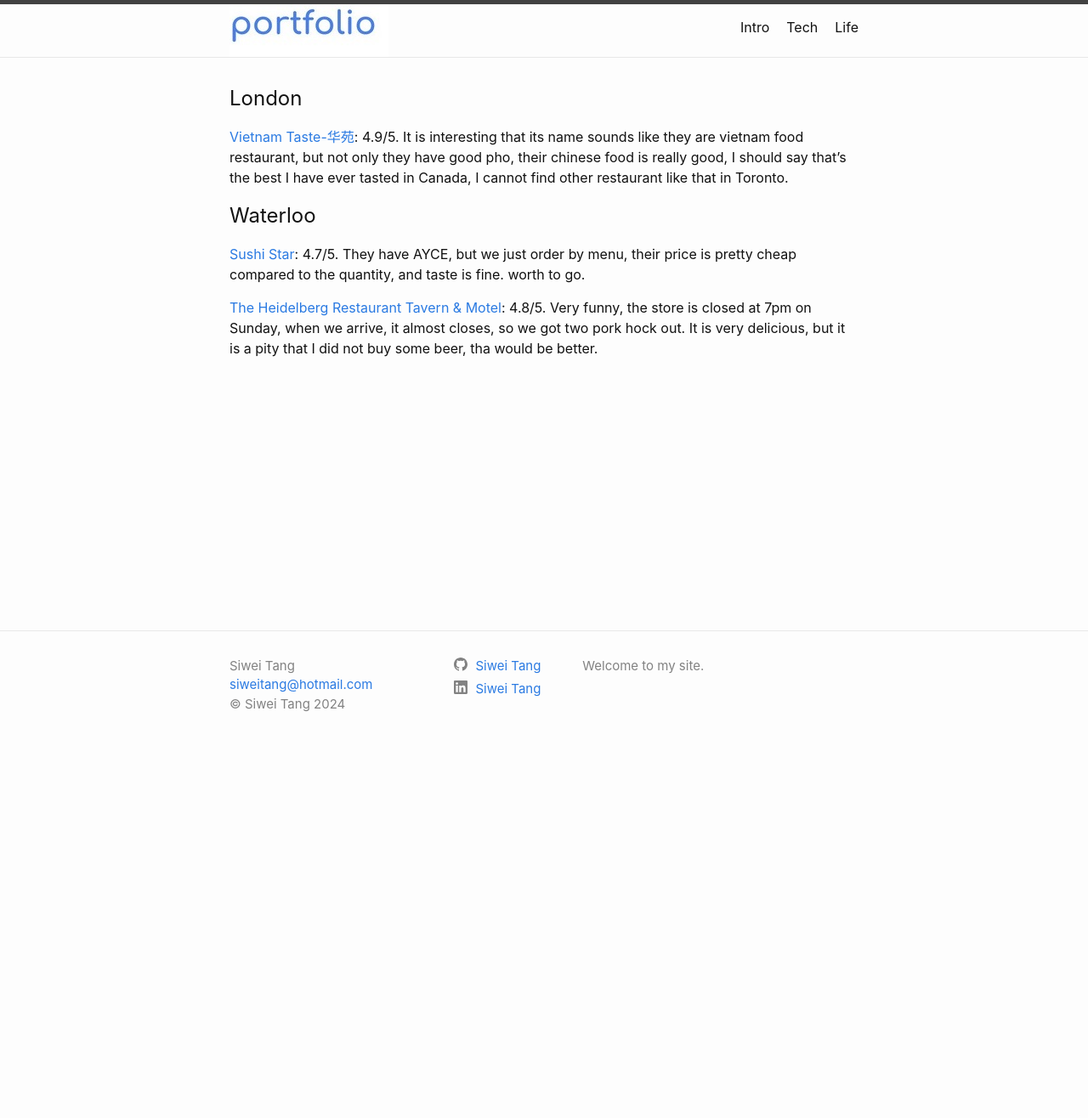
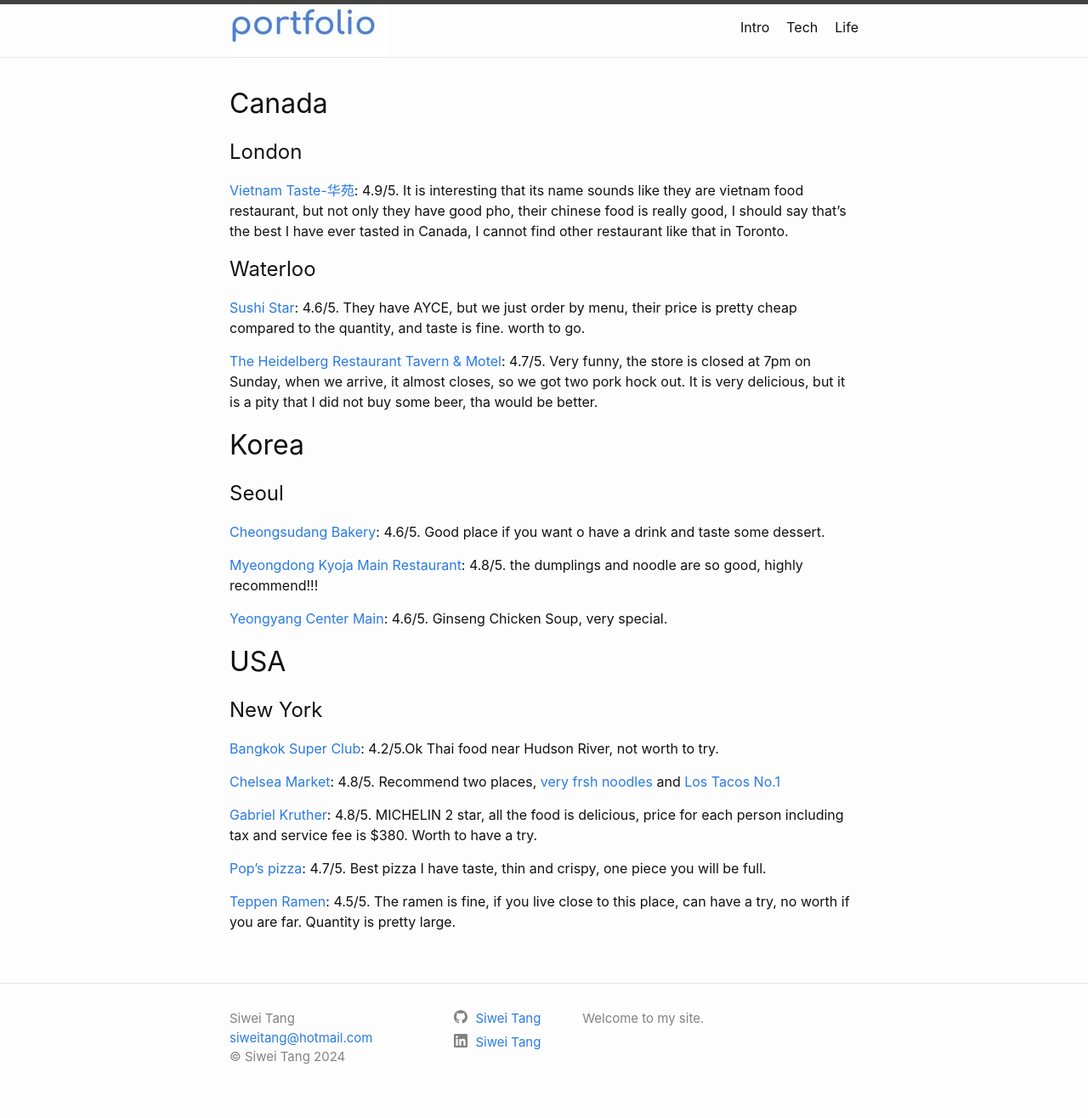
Before and after one commit to tangsiwei0831/portofolio, a Jekyll site: the page built from _Places/2024-05-21-Restaurants-02.md, in a window 1280 px wide. Shown: the whole page at 85% size. Built offline with Jekyll 4.4.1, drawn with Linux system fonts in a browser that asks for light colours; before the commit the page ends 900 px from its top, so only the background shows below that.

Commit message:
add content

```diff
--- a/_Places/2024-05-21-Restaurants-02.md
+++ b/_Places/2024-05-21-Restaurants-02.md
@@ -1,15 +1,36 @@
 ---
 layout: post
-title:  "Canada Travel Restaurants"
+title:  "Travel Restaurants"
 date:   2022-05-21 19:41:00
 category: life
 permalink: /life/restaurants/canada-travel
 order: 2
 ---
+## Canada
 # London
 [Vietnam Taste-华苑](https://www.instagram.com/p/CalWAVCrY69/?igshid=ZDFmNTE4Nzc%3D): 4.9/5. It is interesting that its name sounds like they are vietnam food restaurant, but not only they have good pho, their chinese food is really good, I should say that's the best I have ever tasted in Canada, I cannot find other restaurant like that in Toronto.
 
 # Waterloo
-[Sushi Star](http://www.sushistarcanada.com/): 4.7/5. They have AYCE, but we just order by menu, their price is pretty cheap compared to the quantity, and taste is fine. worth to go.
+[Sushi Star](http://www.sushistarcanada.com/): 4.6/5. They have AYCE, but we just order by menu, their price is pretty cheap compared to the quantity, and taste is fine. worth to go.
 
-[The Heidelberg Restaurant Tavern & Motel](https://www.oldhh.com/): 4.8/5. Very funny, the store is closed at 7pm on Sunday, when we arrive, it almost closes, so we got two pork hock out. It is very delicious, but it is a pity that I did not buy some beer, tha would be better.
+[The Heidelberg Restaurant Tavern & Motel](https://www.oldhh.com/): 4.7/5. Very funny, the store is closed at 7pm on Sunday, when we arrive, it almost closes, so we got two pork hock out. It is very delicious, but it is a pity that I did not buy some beer, tha would be better.
+
+## Korea
+# Seoul
+[Cheongsudang Bakery](https://www.instagram.com/cheongsudang_/): 4.6/5. Good place if you want o have a drink and taste some dessert.
+
+[Myeongdong Kyoja Main Restaurant](http://m.mdkj.co.kr/store/store01.php?ckattempt=1): 4.8/5. the dumplings and noodle are so good, highly recommend!!!
+
+[Yeongyang Center Main](https://blog.naver.com/PostView.nhn?blogId=gduzz&logNo=223560175427&redirect=Dlog&widgetTypeCall=true): 4.6/5. Ginseng Chicken Soup, very special.
+
+## USA
+# New York
+[Bangkok Super Club](https://www.bangkoksupperclubnyc.com/): 4.2/5.Ok Thai food near Hudson River, not worth to try.
+
+[Chelsea Market](https://www.chelseamarket.com/): 4.8/5. Recommend two places, [very frsh noodles](https://www.veryfreshnoodles.com/menu) and [Los Tacos No.1](https://www.lostacos1.com/location/los-tacos-chelsea-market/)
+
+[Gabriel Kruther](https://www.gknyc.com/): 4.8/5. MICHELIN 2 star, all the food is delicious, price for each person including tax and service fee is $380. Worth to have a try.
+
+[Pop's pizza](https://www.popspizzasmenu.com/): 4.7/5. Best pizza I have taste, thin and crispy, one piece you will be full.
+
+[Teppen Ramen](https://www.teppenramen.com/): 4.5/5. The ramen is fine, if you live close to this place, can have a try, no worth if you are far. Quantity is pretty large.
```
Also changed, not shown: Intro.md (+2 -2 lines), _Places/2022-07-11-Restaurants-01.md (+9 -3 lines), _Places/2024-06-16-play-01.md (+6 -2 lines), index.md (+1 -1 lines).
